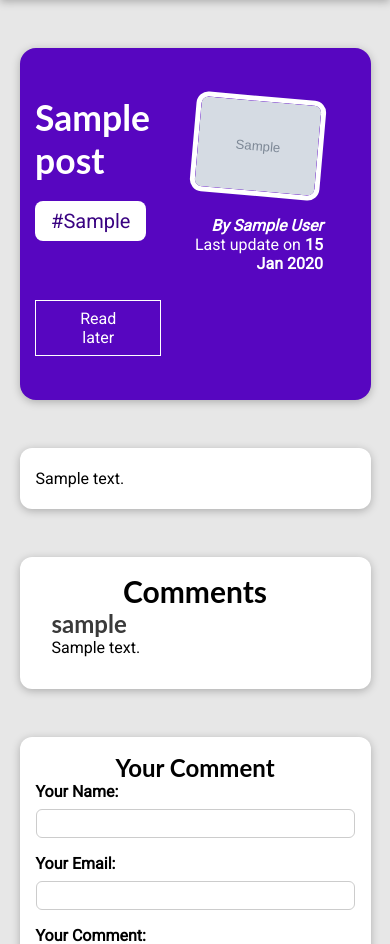
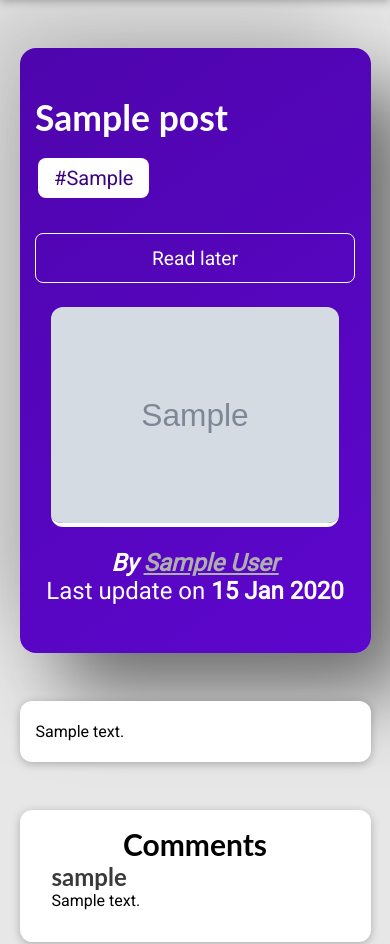
Before and after one commit to VahramMovsesyan/My_site, a Django app: a page that uses blog/templates/blog/post-detail.html in a window 390 px wide. Shown: the part 80-1024 px from the top of the page. Run offline with Django 4.2, Linux system fonts and the light colour scheme; tables that the repository leaves empty hold one stand-in row (values such as "Sample post"); grey boxes marked "Sample" are stand-in pictures.

Commit message:
detail-post.html mobile version

```diff
--- a/blog/static/blog/post-detail.css
+++ b/blog/static/blog/post-detail.css
@@ -8,16 +8,14 @@ body {
 }
 
 #summary {
-  display: flex;
-  justify-content: space-between;
   margin: 8rem auto 3rem auto;
   padding: 2rem;
   width: 90%;
   max-width: 90rem;
   border-radius: 16px;
-  background-color: #5706c0;
-  box-shadow: 0 2px 8px rgba(0, 0, 0, 0.25);
-  height: 22rem;
+  background: linear-gradient(145deg, #4e05ad, #5d06cd);
+  box-shadow: 40px 40px 80px #6b6b6b,
+    -40px -40px 80px #c7c7c7;
 }
 
 #summary h2 {
@@ -25,6 +23,8 @@ body {
   font-size: 4.5rem;
   margin: 1rem 0;
   overflow:visible;
+  font-family: 'Lato', sans-serif;
+  font-weight: bold;
 }
 
 #summary article {
@@ -32,12 +32,12 @@ body {
   border-radius: 12px;
   text-align: right;
   color: white;
+  font-size: 1.5rem;
 }
 
 #summary article img {
-  max-width: 12rem;
+  max-width: 15rem;
   width: 100%;
-  max-height: 12rem;
   border-radius: 12px;
   transform: rotateZ(5deg);
   border: 5px solid white;
@@ -49,8 +49,13 @@ body {
 }
 
 #summary a {
-  color: white;
-  text-decoration: none;
+  color: rgb(174, 174, 174);
+}
+
+#summary a:hover,
+#summary a:active {
+  color: rgb(48, 79, 255);
+
 }
 
 #summary time {
@@ -58,7 +63,7 @@ body {
 }
 
 #read-later {
-  margin: 2rem 0;
+  margin: 2rem 0 0.5rem;
 }
 
 #read-later button {
@@ -87,19 +92,37 @@ main {
   box-shadow: 0 2px 8px rgba(0, 0, 0, 0.25);
 }
 
-main p{
+main p {
   margin: 5px 0;
 }
 
-.detail{
-  display: flex;
-  flex-direction: column;
-  justify-content: space-between;
+.detail {
+  display: grid;
+  grid-template-columns: minmax(40%, 60%);
+}
+
+.grid:nth-child(1) {
+  grid-column: 1/3;
+}
+
+.grid:nth-child(2) {
+  grid-row: 2/3;
+}
+
+.grid:nth-child(3) {
+  grid-row: 3/4;
+}
+
+.grid:nth-child(4) {
+  grid-row: 1/4;
+  grid-column: 3/4;
 }
 
 .tags-section {
-  min-height: 50px;
-  margin-bottom: 20px;
+  display: flex;
+  justify-content: start;
+  align-items: center;
+  flex-wrap: wrap-reverse;
 }
 
 .tag {
@@ -108,6 +131,7 @@ main p{
   padding: 0.5rem 1rem;
   border-radius: 8px;
   font-size: 20px;
+  margin: 0 3px;
 }
 
 #comment-form {
@@ -232,7 +256,7 @@ main p{
   margin-top: 0;
 }
 
-@media screen and (max-width: 900px) {
+@media screen and (max-width: 1024px){
   #summary {
     padding: 2rem 4vw;
   }
@@ -242,8 +266,50 @@ main p{
   }
 
   .tag {
-    display: inline-block;
-    margin: 3px 0;
+    margin: 3px;
   }
 
 }
+
+@media screen and (max-width: 480px){
+
+  .grid:nth-child(1) {
+    grid-column: 1/4;
+    grid-row: 1/2;
+  }
+
+  .grid:nth-child(2) {
+    grid-row: 3/4;
+    grid-column: 1/4;
+  }
+
+  .grid:nth-child(3) {
+    grid-column: 1/4;
+    grid-row: 4/5;
+  }
+
+  .grid:nth-child(4) {
+    grid-row: 2/3;
+    grid-column: 1/4;
+  }
+
+  #summary article {
+    padding: 1rem 0;
+    text-align: center;
+  }
+
+  #summary article img {
+    max-width: 90%;
+    transform: none;
+    border: unset;
+    border-bottom: 4px solid white;
+  }
+
+  #read-later button {
+    width: 100%;
+    border-radius: 8px;
+    height: 50px;
+    padding: unset;
+    font-size: larger;
+  }
+}
--- a/blog/templates/blog/post-detail.html
+++ b/blog/templates/blog/post-detail.html
@@ -21,13 +21,13 @@
 
     <section id="summary">
         <div class="detail">
-            <h2>{{ post.title }}</h2>
-            <div class="tags-section">
+            <h2 class="grid">{{ post.title }}</h2>
+            <div class="tags-section grid">
                 {% for tag in post_tags %}
                     <span class="tag">#{{ tag.caption }}</span>
                 {% endfor %}
             </div>
-            <div id="read-later">
+            <div id="read-later" class="grid">
                 <form action="{% url 'read-later' %}" method="POST">
                     {% csrf_token %}
                     <input type="hidden" value="{{ post.id }}" name="post_id">
@@ -42,7 +42,7 @@
             </div>
         </div>
 
-        <article>
+        <article class="grid">
             <img src="{{ post.image.url }}" alt="{{ post.title }}">
             <address>By <a href="mailto:{{ post.author.email_address }}">{{ post.author }}</a></address>
             <div>
```
